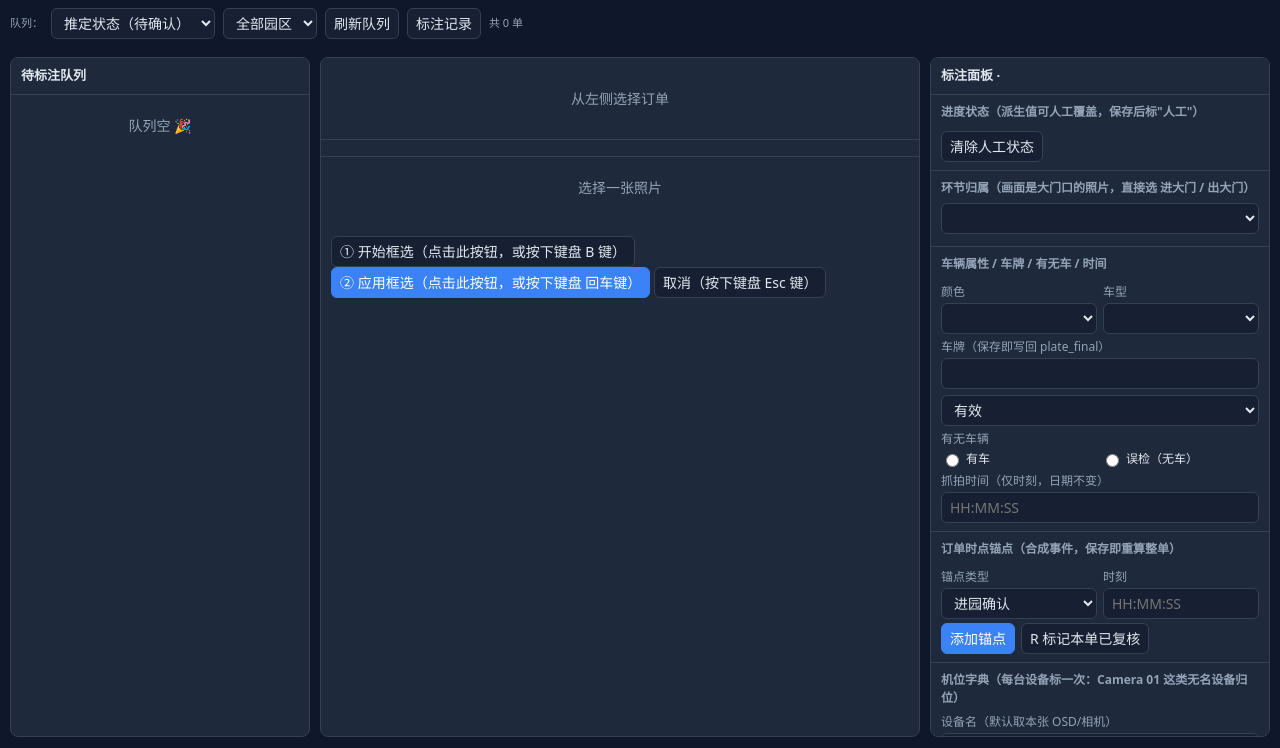
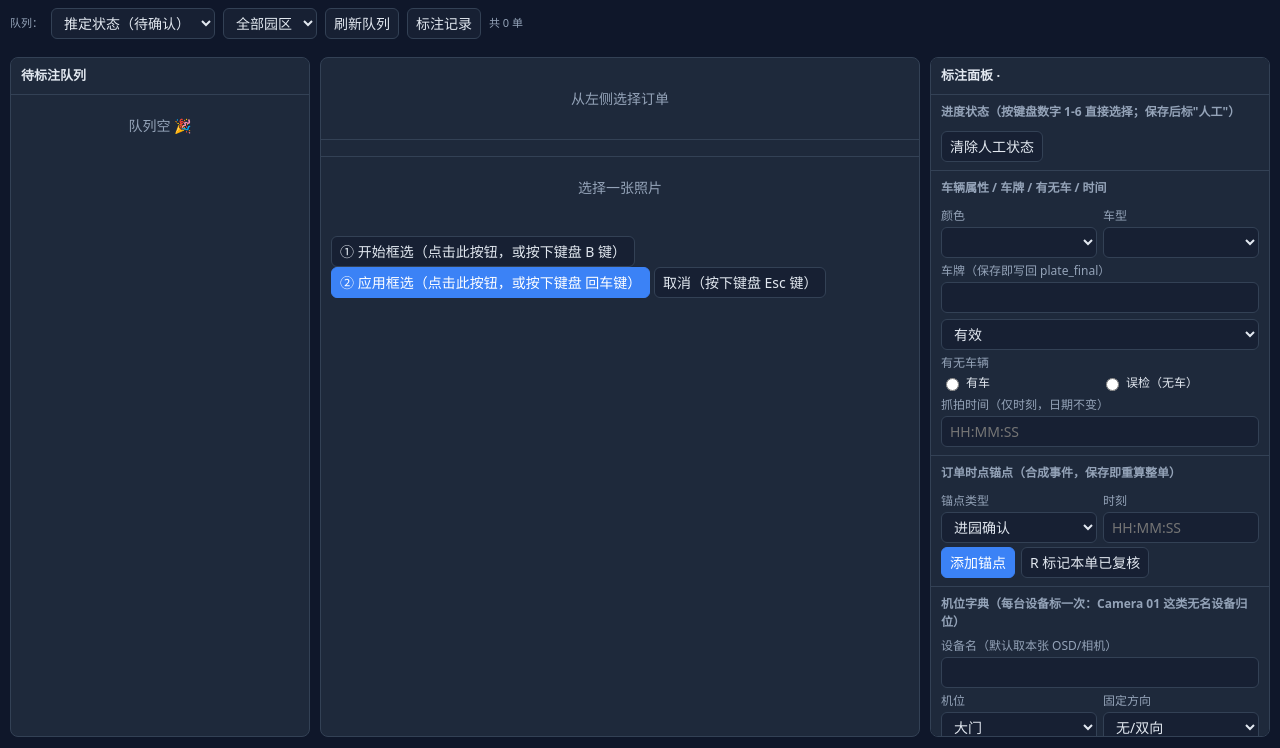
Before and after one commit to supreding/car_trace, a Flask app: page /label in a window 1280 px wide. Shown: the part 52-800 px from the top of the page. Run offline with Flask 3, Linux system fonts and the light colour scheme; data comes from the database, SQL or seed files in the repository; data that the repository does not hold is empty.

Commit message:
标注面板去重：移除环节归属下拉（与六态进度状态语义重叠，现场易混；环节修正保留在 API 层不在面板提供），面板只保留六态进度状态并在标题写明'按键盘数字 1-6 直接选择'，每个状态选项自带对应数字角标；手册同步（大门照片指引并入状态行：进门选1/离场选6）；保存对未发送字段改为保留原值（不再误清历史环节/方向修正）

```diff
--- a/app/server.py
+++ b/app/server.py
@@ -2375,7 +2375,9 @@ def label_capture_save():
         return "" if value is None else str(value).strip()
 
     status = field("corrected_status")
+    stage_sent = "corrected_stage" in fields
     stage = field("corrected_stage")
+    direction_sent = "corrected_direction" in fields
     direction = field("corrected_direction")
     color = field("corrected_color")
     vtype = field("corrected_type")
@@ -2412,6 +2414,8 @@ def label_capture_save():
         existing = db.execute(
             "SELECT * FROM capture_annotations WHERE capture_id=?", (capture_id,)
         ).fetchone()
+        existing_stage = (existing["corrected_stage"] or "") if existing else ""
+        existing_direction = (existing["corrected_direction"] or "") if existing else ""
         now = datetime.now().isoformat(timespec="seconds")
 
         # 1) 人工字段留档（派生字段 corrected_status 也在本行）
@@ -2436,9 +2440,8 @@ def label_capture_save():
                             ELSE capture_annotations.notes END,
                  annotator=excluded.annotator, updated_at=excluded.updated_at""",
             (capture_id, usability, plate, color, vtype, status,
-             (existing["corrected_stage"] or "") if stage_keep_existing and existing
-             else ("" if stage_keep_existing else stage),
-             direction, time_only,
+             (existing_stage if stage_keep_existing or not stage_sent else stage),
+             (existing_direction if not direction_sent else direction), time_only,
              0 if no_vehicle_manual is None else no_vehicle_manual,
              str(payload.get("notes") or "").strip()[:500], annotator, now),
         )
--- a/app/templates/label.html
+++ b/app/templates/label.html
@@ -114,17 +114,12 @@
     <h3>标注面板 · <span id="capId" class="kbd"></span></h3>
     <div id="panel">
       <div class="sec">
-        <h4>进度状态（派生值可人工覆盖，保存后标"人工"）</h4>
+        <h4>进度状态（按键盘数字 1-6 直接选择；保存后标"人工"）</h4>
         <div class="radios" id="statusRadios"></div>
         <div class="row" style="margin-top:4px">
           <button onclick="setStatus('')">清除人工状态</button>
           <span id="statusNow" class="kbd"></span>
         </div>
-      </div>
-      <div class="sec">
-        <h4>环节归属（画面是大门口的照片，直接选 进大门 / 出大门）</h4>
-        <div><select id="f_stage"></select></div>
-        <div class="row" style="margin-top:4px"><span id="deviceNow" class="kbd"></span></div>
       </div>
       <div class="sec">
         <h4>车辆属性 / 车牌 / 有无车 / 时间</h4>
@@ -206,8 +201,6 @@
 const $ = id => document.getElementById(id);
 const esc = s => String(s ?? "").replace(/[&<>"']/g, c => ({"&":"&amp;","<":"&lt;",">":"&gt;",'"':"&quot;","'":"&#39;"}[c]));
 const STATUS = ["大门进","等待入磅","入磅中","卸货","出磅中","大门出"];
-const STAGES = ["入磅","质检","出磅","抓拍","人脸"];
-const STAGE_GATE = {"进大门": "in", "出大门": "out"};   // 环节选项里的方向标注
 const COLORS = ["黄色","橙色","绿色","灰色","红色","蓝色","白色","金色","棕色","黑色"];
 const TYPES = ["轿车","SUV","MPV","面包车","皮卡","货车","客车","罐车","挂车","工程机械"];
 const statusColor = {"大门进":"blue","等待入磅":"amber","入磅中":"green","卸货":"purple","出磅中":"green","大门出":""};
@@ -281,9 +274,6 @@ async function selectCapture(idx, force) {
   $("stageArea").innerHTML = `<img id="bigimg" src="/api/image/${it.id}" onload="initCanvas()">`;
   $("stageMeta").textContent =
     `${it.stage} · ${it.camera_key || ""} · OSD方向=${it.osd_direction || "无"} · 时间 ${it.capture_time || "无"} · 车牌 ${it.plate_final || "—"}`;
-  fillSelect($("f_stage"), [...STAGES, ...Object.keys(STAGE_GATE)],
-    st.item.corrected_stage || (st.item.corrected_direction === "in" ? "进大门"
-      : st.item.corrected_direction === "out" ? "出大门" : it.stage));
   fillSelect($("f_color"), COLORS, (st.item.corrected_color || "") || it.vehicle_color || "");
   fillSelect($("f_type"), TYPES, (st.item.corrected_type || "") || it.vehicle_type || "");
   $("f_plate").value = st.item.corrected_plate || it.plate_final || "";
@@ -291,7 +281,7 @@ async function selectCapture(idx, force) {
   document.querySelectorAll('input[name=nv]').forEach(r => r.checked = (r.value === "1") === !!(st.item.capture_status === "no_vehicle"));
   $("f_time").value = st.item.corrected_time || (it.capture_time || "").slice(11) || "";
   $("f_notes").value = st.item.notes || "";
-  $("deviceNow").textContent = `设备名: ${it.osd_camera || it.camera_key || "—"}${st.item.osd_direction ? "（OSD方向 " + st.item.osd_direction + "）" : ""}`;
+  $("d_device").value = it.osd_camera || it.camera_key || "";
   $("savedBy").textContent = st.item.annotation_updated_at ? `上次标注: ${st.item.annotator} @ ${st.item.annotation_updated_at}` : "";
   renderStatusRadios(st.item.corrected_status || "");
   renderAnchors(st.anchors, st.devices);
@@ -357,7 +347,6 @@ async function savePanel() {
   const pst = document.querySelector('input[name=pst]:checked');
   const fields = {
     corrected_status: pst ? pst.value : (cur.corrected_status || ""),
-    corrected_stage: $("f_stage").value,   // 选 进大门/出大门 时服务端映射为方向
     corrected_color: $("f_color").value,
     corrected_type: $("f_type").value,
     corrected_plate: $("f_plate").value.trim(),
```
Also changed, not shown: 标注员手册.md (+1 -2 lines).
